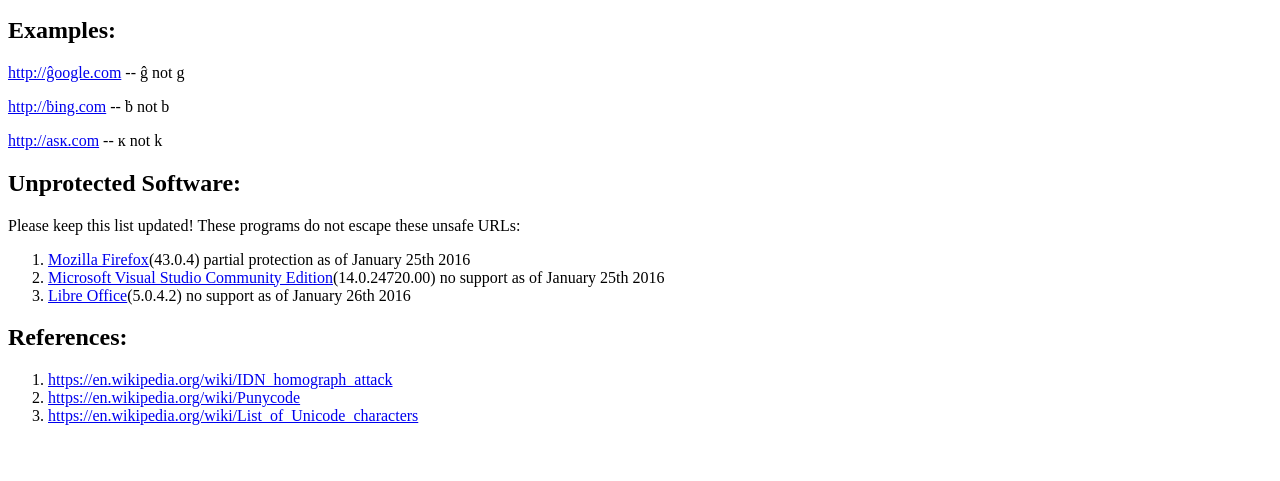
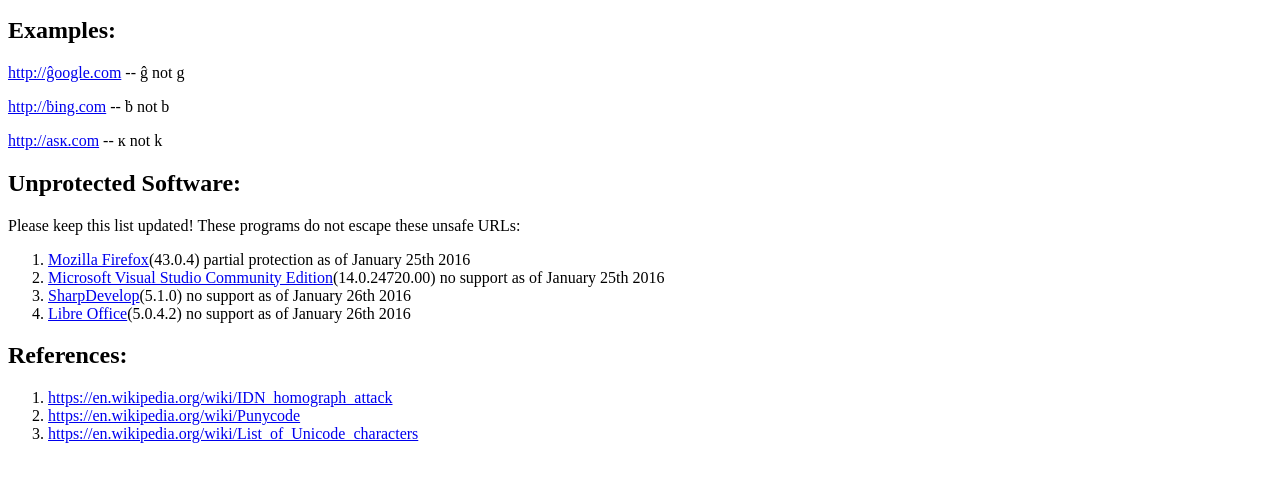
Before and after one commit to SoftwareAddictionShow/IDN-homograph-attack, a plain HTML site: page index.html in a window 1280 px wide. Shown: the part 119-600 px from the top of the page. Drawn offline with Linux system fonts and the light colour scheme.

Commit message:
Added SharpDevelop to list of unprotected software.

```diff
--- a/index.html
+++ b/index.html
@@ -32,6 +32,7 @@
 			<ol>
 				<li><a href="https://www.mozilla.org/en-US/firefox/products/">Mozilla Firefox</a>(43.0.4) partial protection as of January 25th 2016</li>
 				<li><a href="https://www.visualstudio.com/en-us/products/visual-studio-community-vs.aspx">Microsoft Visual Studio Community Edition</a>(14.0.24720.00) no support as of January 25th 2016</li>
+				<li><a href="http://www.icsharpcode.net/opensource/sd/">SharpDevelop</a>(5.1.0) no support as of January 26th 2016</li>
 				<li><a href="https://www.libreoffice.org/">Libre Office</a>(5.0.4.2) no support as of January 26th 2016</li>
 			</ol>
 		</p>
```
